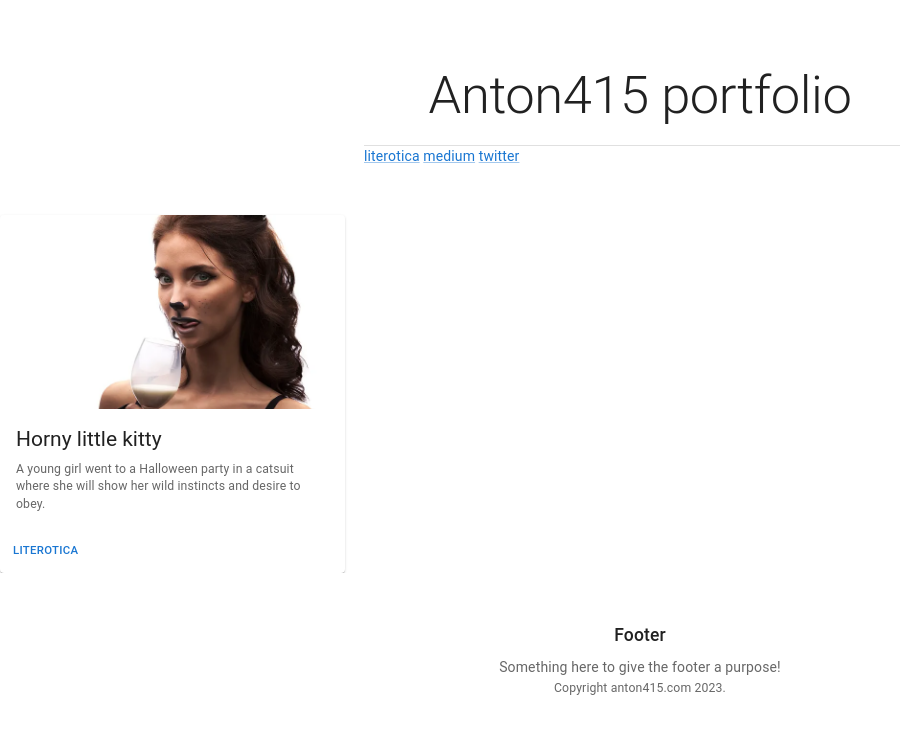
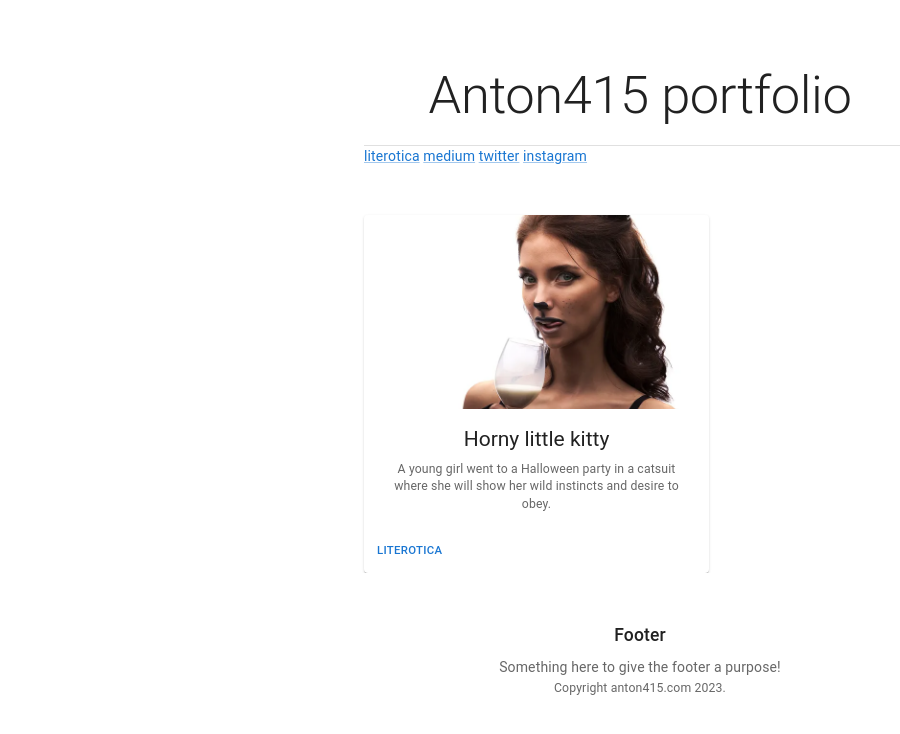
Before and after one commit to anton415/anton415.com, a React (Create React App) app: page / in a window 1280 px wide. Shown: the top 734 px of the page, without its empty margins (0-900 px from the left). Built offline with nearby package versions, Linux system fonts and the light colour scheme.

Commit message:
Updating.
- Added instagram link.
- Aligned card on center.

```diff
--- a/src/App.js
+++ b/src/App.js
@@ -51,10 +51,20 @@ export default function App() {
               <Link href="https://medium.com/@anton415">medium</Link>
               {' '}
               <Link href="https://twitter.com/anton415226">twitter</Link>
+              {' '}
+              <Link href="https://www.instagram.com/anton415226/">instagram</Link>
           </Container>
         </Box>
         {/* End main unit */}
 
+        <Container maxWidth="sm">
+          <Typography
+            component="h1"
+            variant="h2"
+            align="center"
+            color="text.primary"
+            gutterBottom
+          >
             <Card sx={{ maxWidth: 345 }}>
               <CardMedia
                 component="img"
@@ -80,6 +90,8 @@ export default function App() {
                 </Button>
               </CardActions>
             </Card>
+          </Typography>
+        </Container>
 
       </main>
       <Footer />
```
Lines whose indentation alone changed are shown as unchanged.
